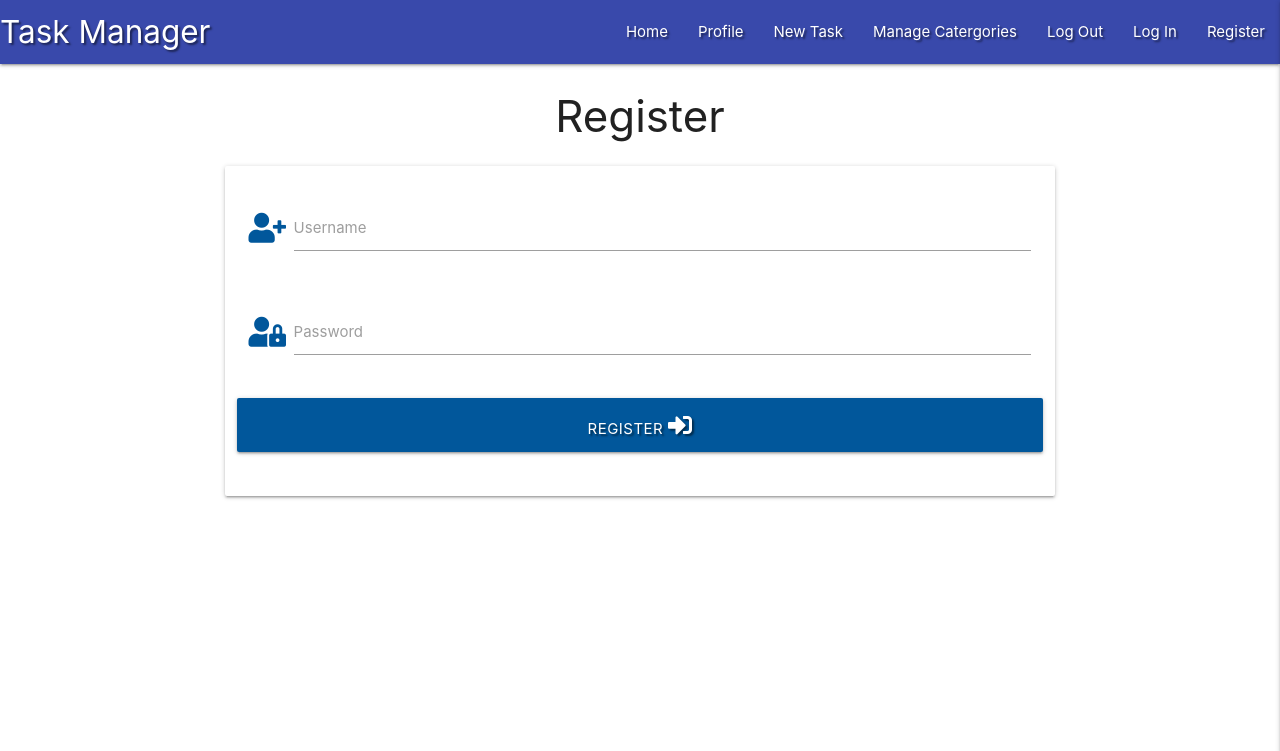
After one commit to futhimhlas/flask-task-manager, a Flask app: page /register in a window 1280 px wide. The commit adds this page. Shown: the top 751 px of the page. Run offline with Flask 2, Linux system fonts and the light colour scheme; some libraries are stand-ins or nearby versions.

Commit message:
Add Register Template

```diff
--- a/app.py
+++ b/app.py
@@ -6,6 +6,8 @@ from flask import (
 from flask_pymongo import PyMongo
 from bson.objectid import ObjectId
 # Mongodb stores data in JSON like format BSON
+from werkzeug.security import generate_password_hash, check_password_hash
+# Allow us to use werkzeug security features
 if os.path.exists("env.py"):
     #  Here we import env package to use environment variables
     import env
@@ -35,6 +37,12 @@ def get_tasks():
     return render_template("tasks.html", tasks=tasks)
 
 
+@app.route("/register", methods=["GET", "POST"])
+def register():
+    return render_template("register.html")
+# Creates register.html and assigns it its URL
+
+
 if __name__ == "__main__":
     app.run(host=os.environ.get("IP"),
         port=int(os.environ.get("PORT")),
--- a/templates/base.html
+++ b/templates/base.html
@@ -32,7 +32,7 @@
                     <li><a href="#">Manage Catergories</a></li>
                     <li><a href="#">Log Out</a></li>
                     <li><a href="#">Log In</a></li>
-                    <li><a href="#">Register</a></li>
+                    <li><a href="{{ url_for('register') }}">Register</a></li>
                 </ul>
             </div>
         </nav>
@@ -46,7 +46,7 @@
             <li><a href="#">Manage Catergories</a></li>
             <li><a href="#">Log Out</a></li>
             <li><a href="#">Log In</a></li>
-            <li><a href="#">Register</a></li>
+            <li><a href="{{ url_for('register') }}">Register</a></li>
         </ul>
     </header>
 
--- /dev/null
+++ b/templates/register.html
@@ -0,0 +1,34 @@
+{% extends "base.html" %}
+{% block content %}
+<!-- This tells flask where we are injecting the content into -->
+
+    <h3 class="center-align">Register</h3>
+
+    <div class="row">
+        <form class="col s12 m8 offset-m2" method= "POST" action= "{{ url_for('register') }}">
+            <div class="card-panel">
+                <!-- Username-->
+                <div class="row">
+                    <div class="input-field col s12">
+                        <i class="fas fa-user-plus prefix light-blue-text text-darken-4"></i>
+                        <input id="username" name="username" type="text" class="validate">
+                        <label for="username">Username</label>
+                    </div>
+                </div>
+                <!-- Password -->
+                <div class="row">
+                    <div class="input-field col s12">
+                        <i class="fas fa-user-lock prefix light-blue-text text-darken-4"></i>
+                        <input id="password" name="password" type="password" class="validate">
+                        <label for="password">Password</label>
+                    </div>
+                </div>
+                <!-- Register -->
+                <div class="row">
+                    <button type="submit" class="col s12 btn-large light-blue darken-4 text-shadow">Register <i class="fas fa-sign-in-alt"></i></button>
+                </div>
+            </div>
+        </form>
+    </div>
+
+{% endblock %}
```
Also changed, not shown: README.md.
